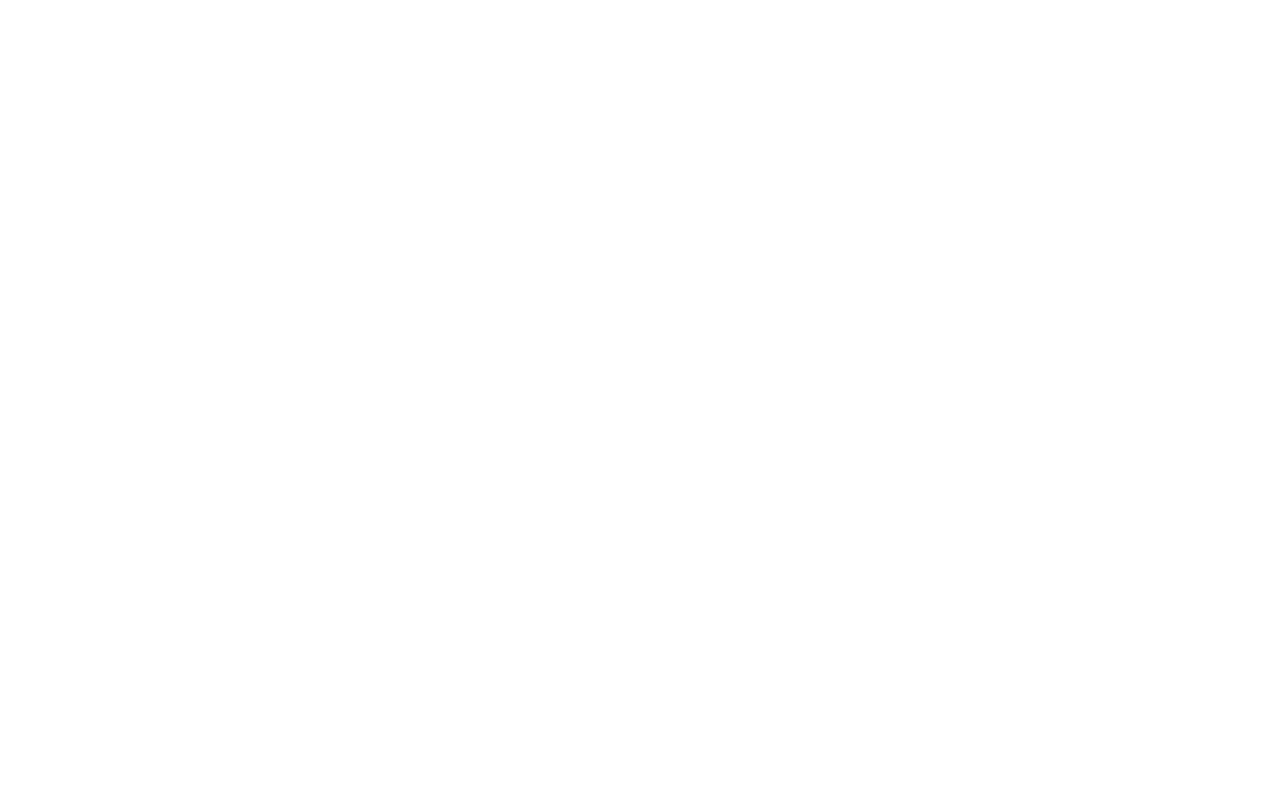
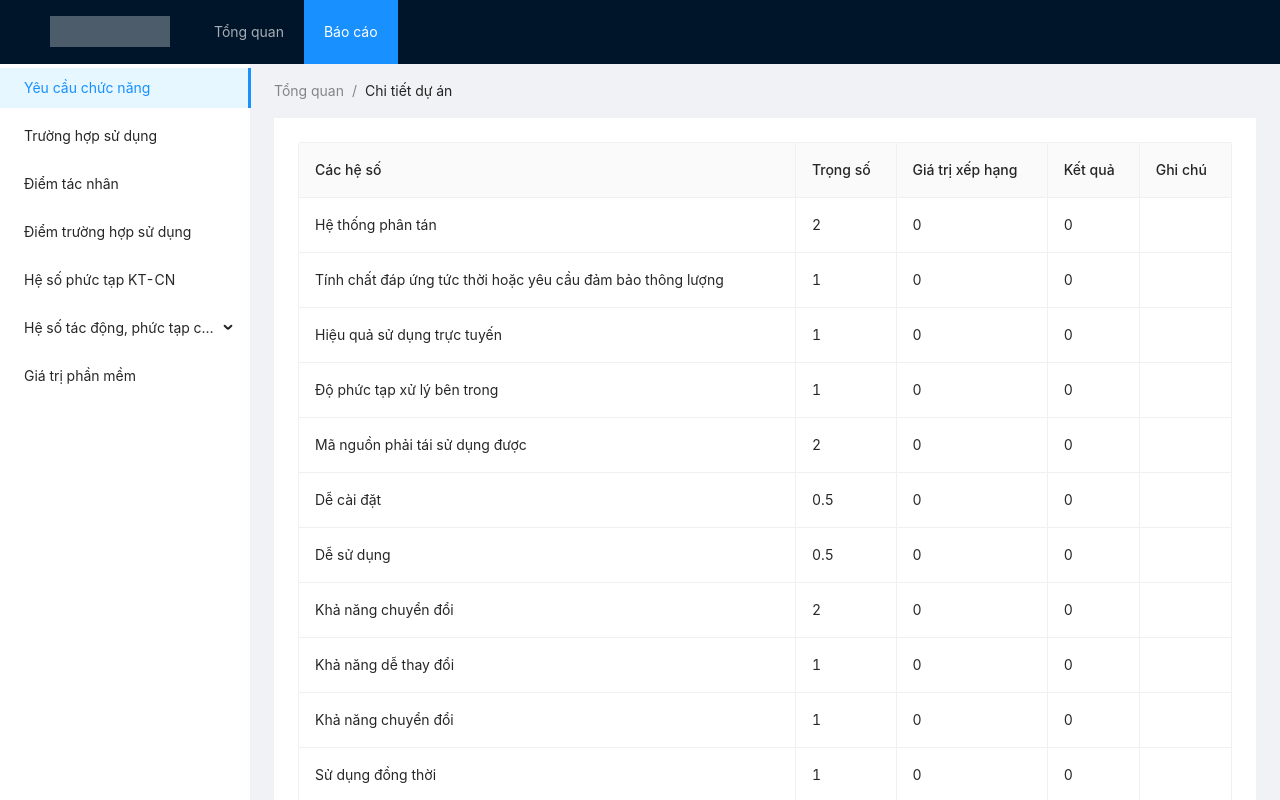
Before and after one commit to phamthanhhang208/SoftwareCost, a React (Create React App) app in the folder client/: page /project-details/1/tech-complexity in a window 1280 px wide. Shown: the top 800 px of the page. Built offline with nearby package versions, Linux system fonts and the light colour scheme.

Commit message:
added editable cell table

```diff
--- /dev/null
+++ b/client/src/components/EditTableCell.js
@@ -0,0 +1,132 @@
+import React, { useContext, useState, useEffect, useRef } from 'react'
+import 'antd/dist/antd.css';
+import { Table, Form, Select, Input } from 'antd';
+const { Option } = Select;
+const EditableContext = React.createContext(null);
+const EditableRow = ({ index, ...props }) => {
+    const [form] = Form.useForm();
+    return (
+        <Form form={form} component={false}>
+        <EditableContext.Provider value={form}>
+            <tr {...props} />
+        </EditableContext.Provider>
+        </Form>
+    );
+};
+
+
+export default function EditTableCell(props) {
+    const dataSource  = props.dataSource
+    const options = props.options
+
+    const EditableCell = ({
+        title,
+        editable,
+        children,
+        dataIndex,
+        record,
+        handleSave,
+        ...restProps
+      }) => {
+        const [editing, setEditing] = useState(false);
+        //const inputRef = React.createRef(null);
+        const inputRef = useRef(null);
+        const form = useContext(EditableContext);
+        useEffect(() => {
+          if (editing) {
+            inputRef?.current?.focus();
+          }
+        }, [editing]);
+
+        const toggleEdit = () => {
+          setEditing(!editing);
+          form.setFieldsValue({
+            [dataIndex]: record[dataIndex],
+          });
+        };
+
+        const save = async () => {
+          try {
+            const values = await form.validateFields();
+            toggleEdit();
+            console.log(values)
+            handleSave({ ...record, ...values });
+          } catch (errInfo) {
+            console.log('Save failed:', errInfo);
+          }
+        };
+
+        let childNode = children;
+
+        if (editable) {
+          childNode = editing ? (
+            <Form.Item
+              style={{
+                margin: 0,
+              }}
+              name={dataIndex}
+            >
+            {dataIndex === 'diem' ? <Select ref={inputRef} onChange={save}>
+                {options.map(option => {
+                    return <Option key = {option.value} >{option.label}</Option>
+                })}
+            </Select> : <Input ref={inputRef} onPressEnter={save} onBlur={save} />}
+
+            </Form.Item>
+          ) : (
+            <div
+              className="editable-cell-value-wrap"
+              style={{
+                paddingRight: 24,
+              }}
+              onClick={toggleEdit}
+            >
+              {children}
+            </div>
+          );
+        }
+
+        return <td {...restProps}>{childNode}</td>;
+      };
+
+
+    const components = {
+        body: {
+          row: EditableRow,
+          cell: EditableCell,
+        },
+    };
+    const handleSave = (row) => {
+        props.handleChangePoint(row.key,row.diem)
+    }
+    const columns = props.columns.map((col) => {
+        if (!col.editable) {
+          return col;
+        }
+
+        return {
+          ...col,
+          onCell: (record) => ({
+            record,
+            editable: col.editable,
+            dataIndex: col.dataIndex,
+            title: col.title,
+            handleSave: handleSave,
+          }),
+        };
+      });
+
+
+    return (
+        <div>
+            <Table
+                components={components}
+                rowClassName={() => 'editable-row'}
+                bordered
+                dataSource={dataSource}
+                columns={columns}
+                pagination = {false}
+            />
+        </div>
+    )
+}
--- /dev/null
+++ b/client/src/components/ProjectDetailsLayout.css
@@ -0,0 +1,20 @@
+.logo {
+    float: left;
+    width: 120px;
+    height: 31px;
+    margin: 16px 24px 16px 0;
+    background: rgba(255, 255, 255, 0.3);
+  }
+
+.ant-row-rtl .logo {
+float: right;
+margin: 16px 0 16px 24px;
+}
+
+.site-layout-background {
+background: #fff;
+}
+
+a {
+    text-decoration: none;
+}
--- /dev/null
+++ b/client/src/components/ProjectDetailsLayout.js
@@ -0,0 +1,37 @@
+import React from 'react'
+import SideMenu from './SideMenu'
+import Navbar from './Navbar'
+import 'antd/dist/antd.css';
+import './ProjectDetailsLayout.css'
+import { Layout, Breadcrumb } from 'antd';
+
+const { Content } = Layout;
+
+export default function ProjectDetailsLayout(props) {
+    return (
+        <div>
+            <Layout>
+            <Navbar />
+            <Layout>
+               <SideMenu />
+                <Layout style={{ padding: '0 24px 24px' }}>
+                    <Breadcrumb style={{ margin: '16px 0' }}>
+                        <Breadcrumb.Item>Tổng quan</Breadcrumb.Item>
+                        <Breadcrumb.Item>Chi tiết dự án</Breadcrumb.Item>
+                    </Breadcrumb>
+                    <Content
+                    className="site-layout-background"
+                    style={{
+                        padding: 24,
+                        margin: 0,
+                        minHeight: 280,
+                    }}
+                    >
+                        {props.children}
+                    </Content>
+                </Layout>
+            </Layout>
+        </Layout>
+        </div>
+    )
+}
--- a/client/src/components/Routes.js
+++ b/client/src/components/Routes.js
@@ -2,6 +2,7 @@
 import { Route, Switch } from 'react-router-dom';
 import Overview from '../views/Overview'
 import ProjectDetails from '../views/ProjectDetails';
+import UseCasePoint from '../views/TechnologyComplexity';
 
 export default function Routes() {
     return (
@@ -9,6 +10,7 @@
            <Route path="/" component={Overview} exact />
            <Route path="/overview" component={Overview} exact />
            <Route path="/project-details" component= {ProjectDetails} exact />
+           <Route path="/project-details/:id/tech-complexity" component= {UseCasePoint} exact />
         </Switch>
     )
 }
--- a/client/src/components/SideMenu.js
+++ b/client/src/components/SideMenu.js
@@ -1,38 +1,32 @@
 import React from 'react'
 import 'antd/dist/antd.css';
 import {Layout, Menu} from 'antd';
-import { UserOutlined, LaptopOutlined, NotificationOutlined } from '@ant-design/icons';
 
 const { SubMenu } = Menu;
 const { Sider } = Layout;
 
 export default function SideMenu() {
     return (
-        <Sider width={200} className="site-layout-background">
+        <Sider width={250} className="site-layout-background">
             <Menu
             mode="inline"
             defaultSelectedKeys={['1']}
             defaultOpenKeys={['sub1']}
             style={{ height: '100%', borderRight: 0 }}
             >
-                <SubMenu key="sub1" icon={<UserOutlined />} title="subnav 1">
-                    <Menu.Item key="1">option1</Menu.Item>
-                    <Menu.Item key="2">option2</Menu.Item>
-                    <Menu.Item key="3">option3</Menu.Item>
-                    <Menu.Item key="4">option4</Menu.Item>
+
+                <Menu.Item key="1">Yêu cầu chức năng</Menu.Item>
+                <Menu.Item key="2">Trường hợp sử dụng</Menu.Item>
+                <Menu.Item key="3">Điểm tác nhân</Menu.Item>
+                <Menu.Item key="4">Điểm trường hợp sử dụng</Menu.Item>
+                <Menu.Item key="5">Hệ số phức tạp KT-CN</Menu.Item>
+
+                <SubMenu key="sub2" title="Hệ số tác động, phức tạp của môi trường">
+                    <Menu.Item key="6">Hệ số phức tạp, nhóm làm việc</Menu.Item>
+                    <Menu.Item key="7">Hệ số phức tạp môi trường</Menu.Item>
                 </SubMenu>
-                <SubMenu key="sub2" icon={<LaptopOutlined />} title="subnav 2">
-                    <Menu.Item key="5">option5</Menu.Item>
-                    <Menu.Item key="6">option6</Menu.Item>
-                    <Menu.Item key="7">option7</Menu.Item>
-                    <Menu.Item key="8">option8</Menu.Item>
-                </SubMenu>
-                <SubMenu key="sub3" icon={<NotificationOutlined />} title="subnav 3">
-                    <Menu.Item key="9">option9</Menu.Item>
-                    <Menu.Item key="10">option10</Menu.Item>
-                    <Menu.Item key="11">option11</Menu.Item>
-                    <Menu.Item key="12">option12</Menu.Item>
-                </SubMenu>
+
+                <Menu.Item key="8">Giá trị phần mềm</Menu.Item>
             </Menu>
         </Sider>
     )
--- /dev/null
+++ b/client/src/views/TechnologyComplexity.js
@@ -0,0 +1,196 @@
+import React, {useState} from 'react'
+import ProjectDetailsLayout from '../components/ProjectDetailsLayout'
+import EditTableCell from '../components/EditTableCell';
+import 'antd/dist/antd.css';
+
+const columns = [
+    {
+        title: 'Các hệ số',
+        dataIndex: 'heso',
+    },
+    {
+        title: 'Trọng số',
+        dataIndex: 'trongso',
+    },
+    {
+        title: 'Giá trị xếp hạng',
+        dataIndex: 'diem',
+        editable: true
+    },
+    {
+        title: 'Kết quả',
+        dataIndex: 'ketqua',
+    },
+    {
+        title: 'Ghi chú',
+        dataIndex: 'note',
+        editable: true
+    }
+]
+const initalValues = [
+    {
+        key: '0',
+        heso: 'Hệ thống phân tán',
+        trongso: 2,
+        diem: 0,
+        ketqua: 0,
+        note: ''
+    },
+    {
+        key: '1',
+        heso: 'Tính chất đáp ứng tức thời hoặc yêu cầu đảm bảo thông lượng',
+        trongso: 1,
+        diem: 0 ,
+        ketqua: 0,
+        note: ''
+    },
+    {
+        key: '2',
+        heso: 'Hiệu quả sử dụng trực tuyến',
+        trongso: 1,
+        diem: 0,
+        ketqua: 0,
+        note: ''
+    },
+    {
+        key: '3',
+        heso: 'Độ phức tạp xử lý bên trong',
+        trongso: 1,
+        diem: 0,
+        ketqua: 0,
+        note: ''
+    },
+    {
+        key: '4',
+        heso: 'Mã nguồn phải tái sử dụng được',
+        trongso: 2,
+        diem: 0,
+        ketqua: 0,
+        note: ''
+    },
+    {
+        key: '5',
+        heso: 'Dễ cài đặt',
+        trongso: 0.5,
+        diem: 0,
+        ketqua: 0,
+        note: ''
+    },
+    {
+        key: '6',
+        heso: 'Dễ sử dụng',
+        trongso: 0.5,
+        diem: 0,
+        ketqua: 0,
+        note: ''
+    },
+    {
+        key: '7',
+        heso: 'Khả năng chuyển đổi',
+        trongso: 2,
+        diem: 0,
+        ketqua: 0,
+        note: ''
+    },
+    {
+        key: '8',
+        heso: 'Khả năng dễ thay đổi',
+        trongso: 1,
+        diem: 0,
+        ketqua: 0,
+        note: ''
+    },
+    {
+        key: '9',
+        heso: 'Khả năng chuyển đổi',
+        trongso: 1,
+        diem: 0,
+        ketqua: 0,
+        note: ''
+    },
+    {
+        key: '10',
+        heso: 'Sử dụng đồng thời',
+        trongso: 1,
+        diem: 0,
+        ketqua: 0,
+        note: ''
+    },
+    {
+        key: '11',
+        heso: 'Có các tính năng bảo mật đặc biệt',
+        trongso: 1,
+        diem: 0,
+        ketqua: 0,
+        note: ''
+    },
+    {
+        key: '12',
+        heso: 'Cung cấp truy nhập trức tiếp tới các phần mềm của hãng thứ ba',
+        trongso: 1,
+        diem: 0,
+        ketqua: 0,
+        note: ''
+    },
+    {
+        key: '13',
+        heso: 'Yêu cầu phương tiện đào tạo đặc biệt cho người sử dụng',
+        trongso: 1,
+        diem: 0,
+        ketqua: 0,
+        note: ''
+    },
+]
+
+const scoreOptions = [
+    {
+        value: 0,
+        label: '0',
+    },
+    {
+        value: 1,
+        label: '1',
+    },
+    {
+        value: 2,
+        label: '2',
+    },
+    {
+        value: 3,
+        label: '3',
+    },
+    {
+        value: 4,
+        label: '4',
+    },
+    {
+        value: 5,
+        label: '5',
+    }
+]
+
+export default function UseCasePoint() {
+    const [datas,setDatas] = useState(initalValues)
+
+    const handleChangePoint = (id,score) => {
+       const newData = datas.map(data => {
+           if(data.key === id) return {...data, diem:score, ketqua: score * data.trongso}
+           return data
+       })
+
+       setDatas(newData)
+    }
+
+
+
+    return (
+        <ProjectDetailsLayout>
+            <EditTableCell
+            columns={columns}
+            dataSource={datas}
+            handleChangePoint={handleChangePoint}
+            options ={scoreOptions}
+            />
+        </ProjectDetailsLayout>
+    )
+}
```
